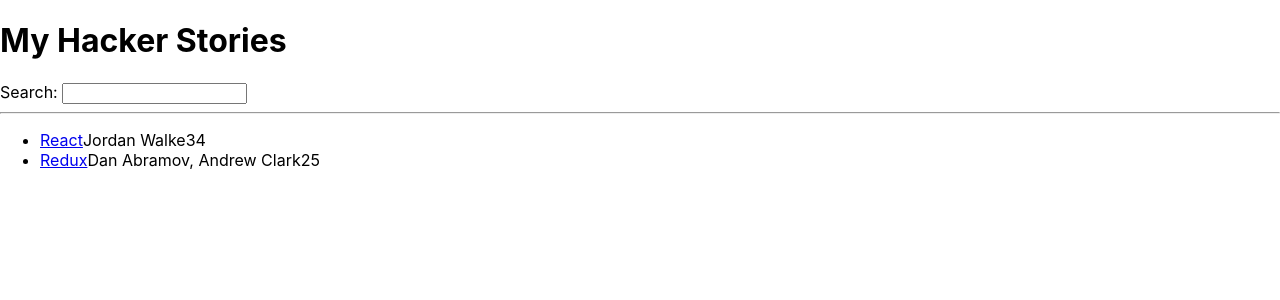
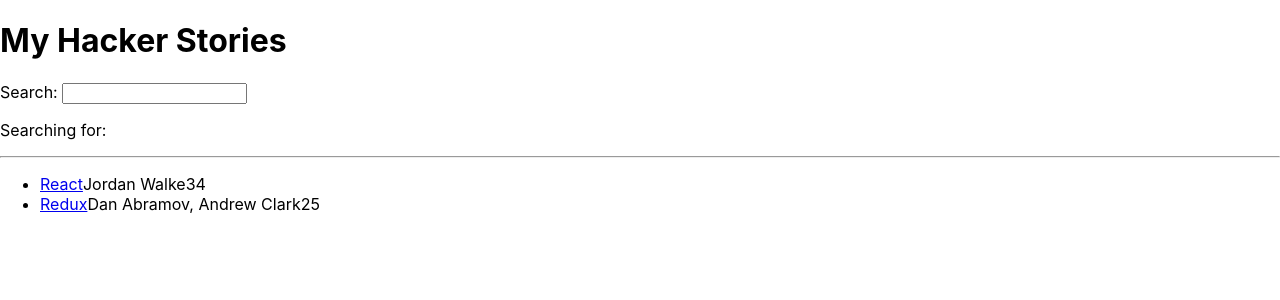
Before and after one commit to gjames5355/hacker-stories, a React (Create React App) app: page / in a window 1280 px wide. Shown: the top 300 px of the page. Built offline with nearby package versions, Linux system fonts and the light colour scheme.

Commit message:
adding react state to search component

```diff
--- a/src/App.js
+++ b/src/App.js
@@ -1,3 +1,5 @@
+import { useState } from 'react'
+
 const App = () => {
   const stories = [
     {
@@ -22,23 +24,27 @@
     <div>
       <h1>My Hacker Stories</h1>
       <Search />
-
       <hr />
-
       <List list={stories} />
     </div>
   )
 }
 
 const Search = () => {
+  const [searchTerm, setSearchTerm] = useState('')
+
   const handleChange = e => {
-    console.log(e.target.value)
+    setSearchTerm(e.target.value)
   }
 
   return (
     <div>
       <label htmlFor='search'>Search: </label>
       <input id='search' type='text' onChange={handleChange} />
+
+      <p>
+        Searching for: <strong>{searchTerm}</strong>
+      </p>
     </div>
   )
 }
```
